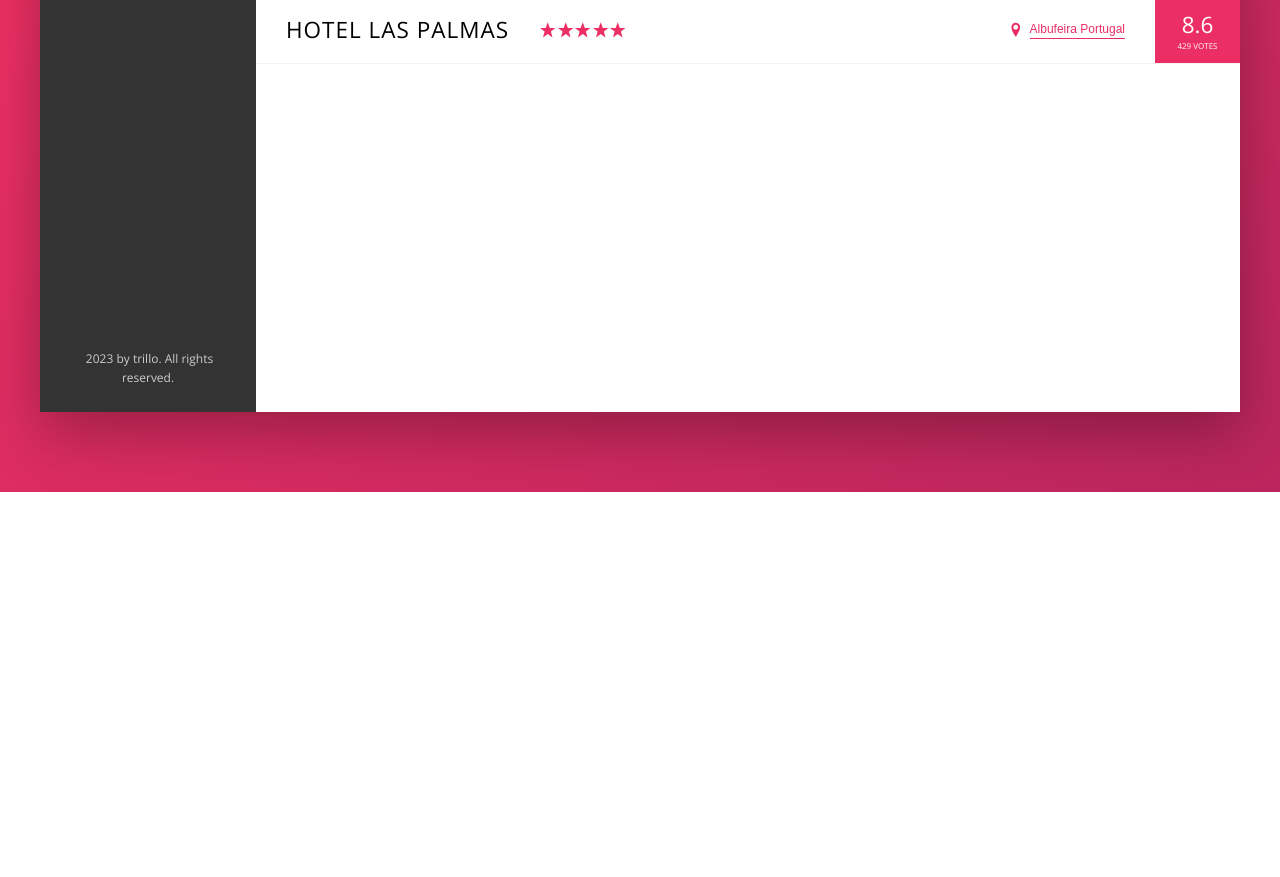
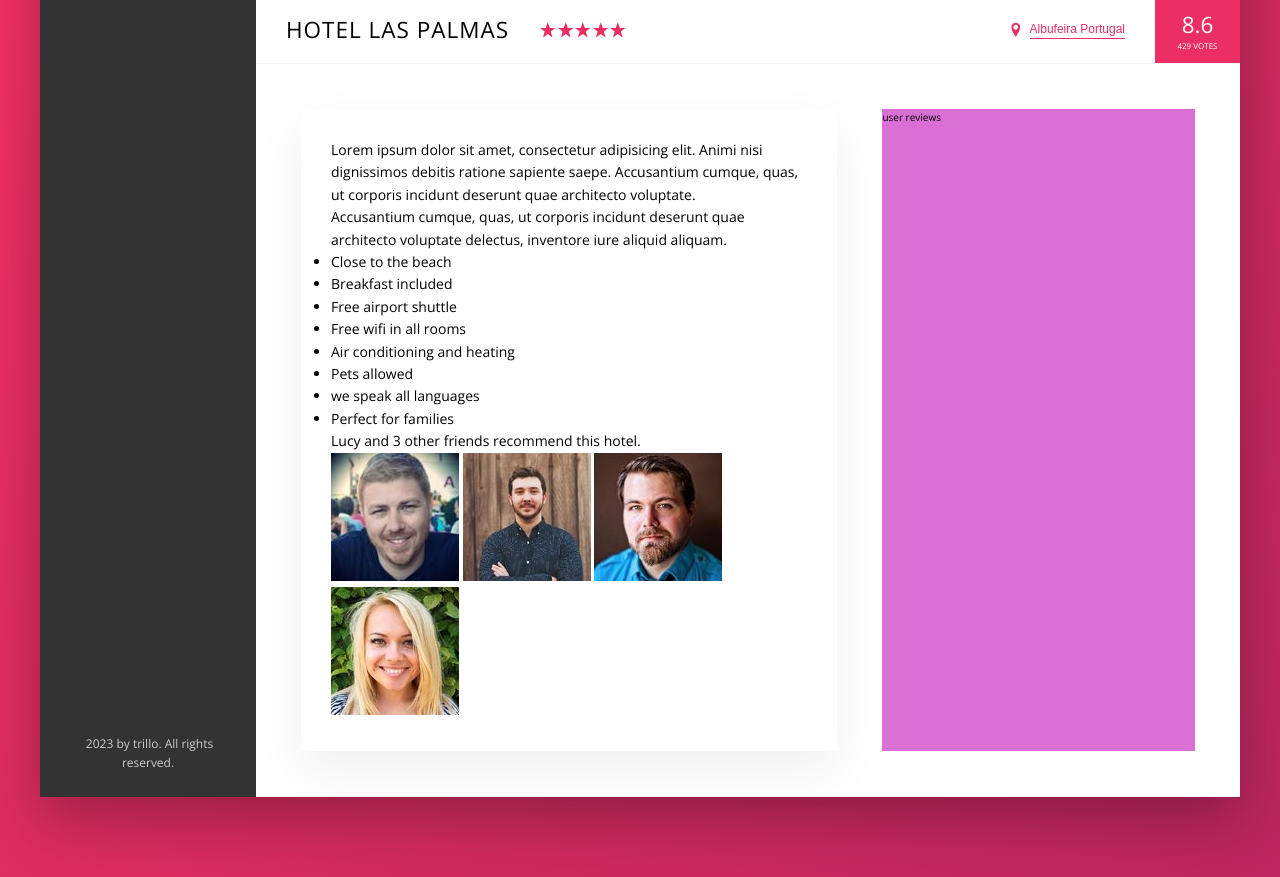
Before and after one commit to aynpat/Trillo, a website: page index.html in a window 1280 px wide. Shown: the part 538-1415 px from the top of the page. Before the commit the page ends 1030 px from the top, so only its background shows below. Drawn offline with nearby package versions, Linux system fonts and the light colour scheme.

```diff
--- a/index.html
+++ b/index.html
@@ -144,6 +144,42 @@
                                 <div class="overview__rating-count">429 votes</div>
                             </div>
                         </div>
+
+                        <div class="detail">
+                            <div class="description">
+                                <p class="paragraph">
+                                    Lorem ipsum dolor sit amet, consectetur adipisicing elit. Animi nisi dignissimos debitis ratione sapiente saepe. Accusantium cumque, quas, ut corporis incidunt deserunt quae architecto voluptate.
+                                </p>
+                                <p class="paragraph">
+                                    Accusantium cumque, quas, ut corporis incidunt deserunt quae architecto voluptate delectus, inventore iure aliquid aliquam.
+                                </p>
+                                <ul class="list">
+                                    <li class="list__item">Close to the beach</li>
+                                    <li class="list__item">Breakfast included</li>
+                                    <li class="list__item">Free airport shuttle</li>
+                                    <li class="list__item">Free wifi in all rooms</li>
+                                    <li class="list__item"> Air conditioning and  heating</li>
+                                    <li class="list__item">Pets allowed</li>
+                                    <li class="list__item">we speak all languages</li>
+                                    <li class="list__item">Perfect for families</li>
+                                </ul>
+                                <div class="recommend">
+                                    <p class="recommended_count">
+                                        Lucy and 3 other friends recommend this hotel.
+                                    </p>
+                                    <div class="recommended__friends">
+                                        <img src="img/user-3.jpg" alt="Friend 1" class="recommended__photo">
+                                        <img src="img/user-4.jpg" alt="Friend 2" class="recommended__photo">
+                                        <img src="img/user-5.jpg" alt="Friend 3" class="recommended__photo">
+                                        <img src="img/user-6.jpg" alt="Friend 4" class="recommended__photo">
+                                    </div>
+                                </div>
+                            </div>
+
+                            <div class="user-reviews">
+                                user reviews
+                            </div>
+                        </div>
                     </main>
 
             </div>
--- a/sass/_base.scss
+++ b/sass/_base.scss
@@ -14,6 +14,8 @@
     --color-grey-dark-3: #999;
 
     --shadow-dark : 0 2rem 6rem rgba(0,0,0,.3);
+    --shadow-light : 0 2rem 5rem rgba(0,0,0,.06);
+    --line: 1px solid var(--color-grey-light-2);
 }
 
 * {
--- a/sass/_component.scss
+++ b/sass/_component.scss
@@ -216,7 +216,7 @@
     .overview {
         display: flex;
         align-items: center;
-        border-bottom: 1px solid var(--color-grey-light-2);
+        border-bottom: var(--line);
 
         &__heading {
           font-size: 2.25rem;
--- a/sass/_layout.scss
+++ b/sass/_layout.scss
@@ -11,7 +11,7 @@
     font-size: 1.4rem;
     height: 7rem;
     background-color: #fff;
-    border-bottom: 1px solid var(--color-grey-light-2);
+    border-bottom:var(--line);
     display: flex;
     justify-content:space-between;
     align-items: center;
@@ -34,6 +34,25 @@
 .hotel-view {
     background-color: #fff;
     flex: 1 0 0;
-    height: 80rem;
 
 }
+
+.detail {
+    display: flex;
+    padding: 4.5rem;
+    border-bottom: var(--line);
+}
+
+.description {
+    font-size: 1.4rem;
+    background-color:#fff;
+    box-shadow: var(--shadow-light);
+    padding: 3rem;
+    flex:  0 0  60%;
+    margin-right: 4.5rem;
+}
+
+.user-reviews {
+    background-color: orchid;
+    flex: 1;
+}
```
Also changed, not shown: css/style.css, 1 other file.
